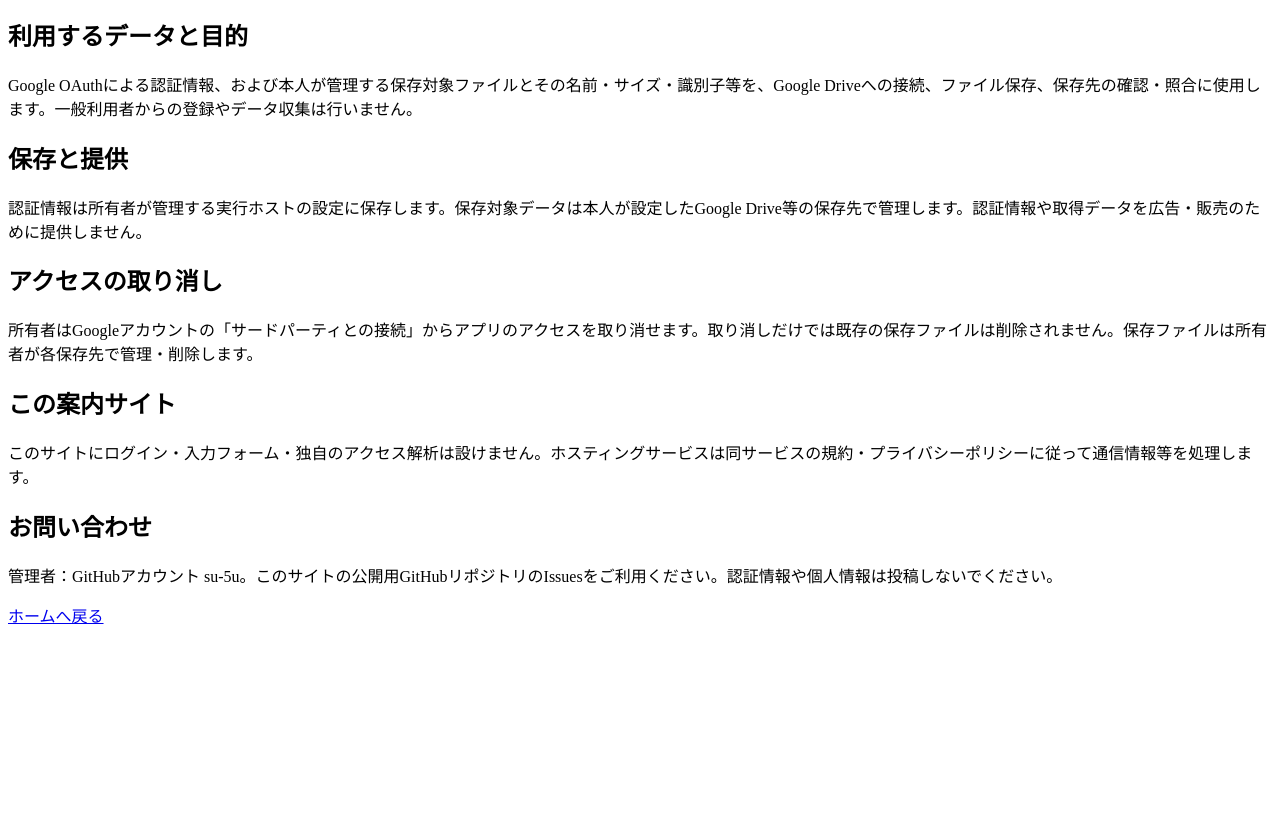
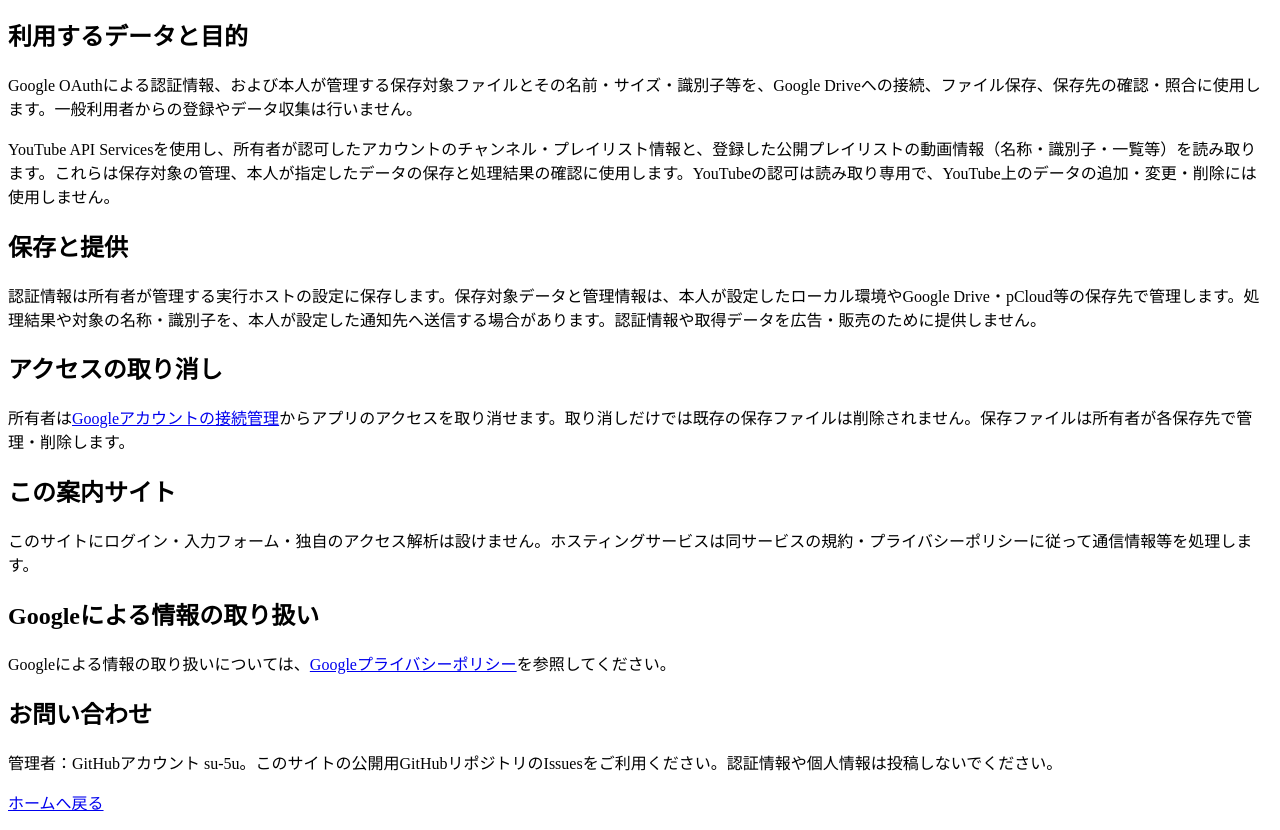
Before and after one commit to su-5u/app-info, a plain HTML site: page privacy.html in a window 1280 px wide. Shown: the part 116-946 px from the top of the page. Before the commit the page ends 800 px from the top, so only its background shows below. Drawn offline with Linux system fonts and the light colour scheme.

Commit message:
ポリシーへYouTubeの読取り範囲と保存・通知の扱いを追記する

```diff
--- a/privacy.html
+++ b/privacy.html
@@ -1,4 +1,4 @@
 <!doctype html>
 <html lang="ja"><meta charset="utf-8"><meta name="viewport" content="width=device-width,initial-scale=1"><title>プライバシーポリシー</title>
-<main><h1>プライバシーポリシー</h1><p>対象：所有者本人が運用する個人用ファイル管理ツール。</p><h2>利用するデータと目的</h2><p>Google OAuthによる認証情報、および本人が管理する保存対象ファイルとその名前・サイズ・識別子等を、Google Driveへの接続、ファイル保存、保存先の確認・照合に使用します。一般利用者からの登録やデータ収集は行いません。</p><h2>保存と提供</h2><p>認証情報は所有者が管理する実行ホストの設定に保存します。保存対象データは本人が設定したGoogle Drive等の保存先で管理します。認証情報や取得データを広告・販売のために提供しません。</p><h2>アクセスの取り消し</h2><p>所有者はGoogleアカウントの「サードパーティとの接続」からアプリのアクセスを取り消せます。取り消しだけでは既存の保存ファイルは削除されません。保存ファイルは所有者が各保存先で管理・削除します。</p><h2>この案内サイト</h2><p>このサイトにログイン・入力フォーム・独自のアクセス解析は設けません。ホスティングサービスは同サービスの規約・プライバシーポリシーに従って通信情報等を処理します。</p><h2>お問い合わせ</h2><p>管理者：GitHubアカウント su-5u。このサイトの公開用GitHubリポジトリのIssuesをご利用ください。認証情報や個人情報は投稿しないでください。</p><p><a href="index.html">ホームへ戻る</a></p></main>
+<main><h1>プライバシーポリシー</h1><p>対象：所有者本人が運用する個人用ファイル管理ツール。</p><h2>利用するデータと目的</h2><p>Google OAuthによる認証情報、および本人が管理する保存対象ファイルとその名前・サイズ・識別子等を、Google Driveへの接続、ファイル保存、保存先の確認・照合に使用します。一般利用者からの登録やデータ収集は行いません。</p><p>YouTube API Servicesを使用し、所有者が認可したアカウントのチャンネル・プレイリスト情報と、登録した公開プレイリストの動画情報（名称・識別子・一覧等）を読み取ります。これらは保存対象の管理、本人が指定したデータの保存と処理結果の確認に使用します。YouTubeの認可は読み取り専用で、YouTube上のデータの追加・変更・削除には使用しません。</p><h2>保存と提供</h2><p>認証情報は所有者が管理する実行ホストの設定に保存します。保存対象データと管理情報は、本人が設定したローカル環境やGoogle Drive・pCloud等の保存先で管理します。処理結果や対象の名称・識別子を、本人が設定した通知先へ送信する場合があります。認証情報や取得データを広告・販売のために提供しません。</p><h2>アクセスの取り消し</h2><p>所有者は<a href="https://security.google.com/settings/security/permissions">Googleアカウントの接続管理</a>からアプリのアクセスを取り消せます。取り消しだけでは既存の保存ファイルは削除されません。保存ファイルは所有者が各保存先で管理・削除します。</p><h2>この案内サイト</h2><p>このサイトにログイン・入力フォーム・独自のアクセス解析は設けません。ホスティングサービスは同サービスの規約・プライバシーポリシーに従って通信情報等を処理します。</p><h2>Googleによる情報の取り扱い</h2><p>Googleによる情報の取り扱いについては、<a href="https://policies.google.com/privacy">Googleプライバシーポリシー</a>を参照してください。</p><h2>お問い合わせ</h2><p>管理者：GitHubアカウント su-5u。このサイトの公開用GitHubリポジトリのIssuesをご利用ください。認証情報や個人情報は投稿しないでください。</p><p><a href="index.html">ホームへ戻る</a></p></main>
 </html>
```
